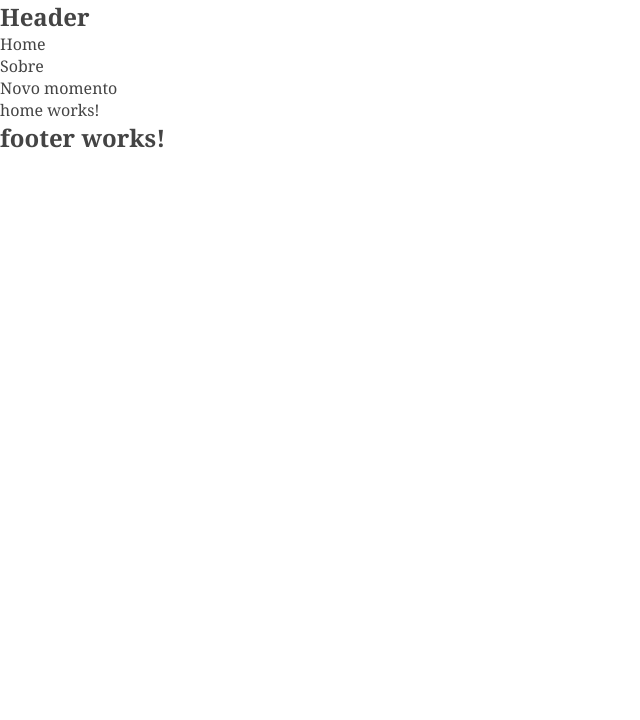
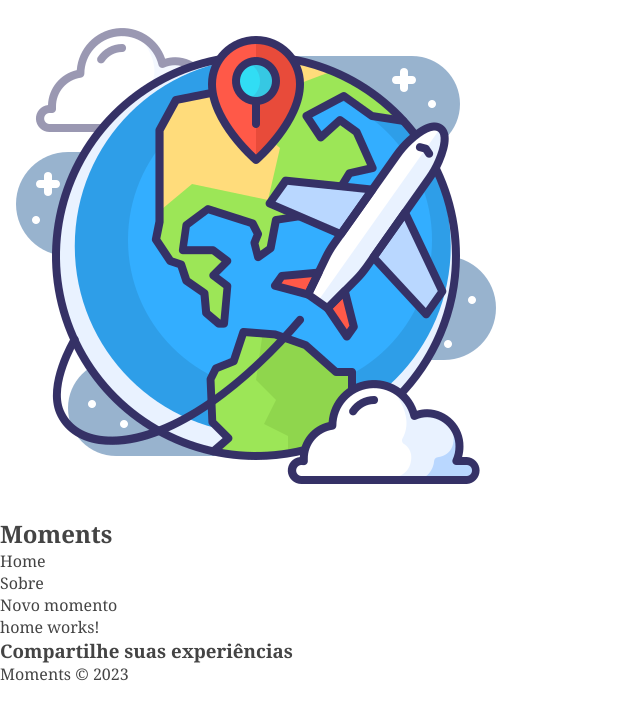
Before and after one commit to victorlourenco-vhl/adventures-front, an Angular app: page / in a window 1280 px wide. Shown: the top 720 px of the page, without its empty margins (0-640 px from the left). Built offline with nearby package versions, Linux system fonts and the light colour scheme.

Commit message:
FEAT: Começando a implementar o header e o footer

```diff
--- a/src/app/components/footer/footer.component.html
+++ b/src/app/components/footer/footer.component.html
@@ -1 +1,4 @@
-<h2>footer works!</h2>
+<footer>
+    <h3>Compartilhe suas experiências</h3>
+    <p>Moments &copy; 2023</p>
+</footer>
--- a/src/app/components/header/header.component.html
+++ b/src/app/components/header/header.component.html
@@ -1,5 +1,8 @@
-<h2>Header</h2>
 <nav>
+    <a class="logo" routerLink="/">
+        <img src="../../../assets/moments-logo.png" alt="Logo do moments">
+        <h2>Moments</h2>
+    </a>
     <ul>
         <li><a routerLink="/">Home</a></li>
         <li><a routerLink="/about">Sobre</a></li>
--- a/src/index.html
+++ b/src/index.html
@@ -5,7 +5,7 @@
   <title>Moments</title>
   <base href="/">
   <meta name="viewport" content="width=device-width, initial-scale=1">
-  <link rel="icon" type="image/x-icon" href="favicon.ico">
+  <link rel="icon" type="image/x-icon" href="assets/moments-logo.png">
 </head>
 <body>
   <app-root></app-root>
```
Also changed, not shown: src/assets/moments-logo.png (added).
